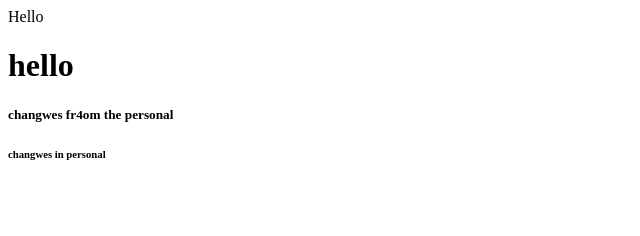
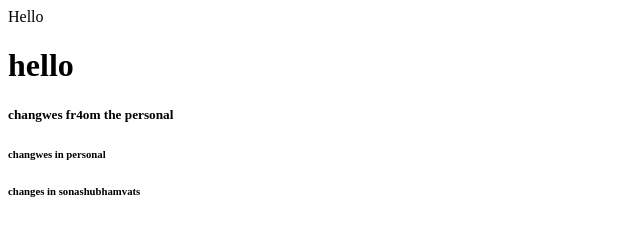
Before and after one commit to sonashubhamvats/demo-repo, a plain HTML site: page index.html in a window 1280 px wide. Shown: the whole page, without its empty margins (0-640 px from the left). Drawn offline with Linux system fonts and the light colour scheme.

Commit message:
changes from sonashubhamvats

```diff
--- a/index.html
+++ b/index.html
@@ -2,3 +2,4 @@
 <h1>hello</h1>
 <h5>changwes fr4om the personal</h5>
 <h6>changwes in personal</h6>
+<h6>changes in sonashubhamvats</h6>
```
